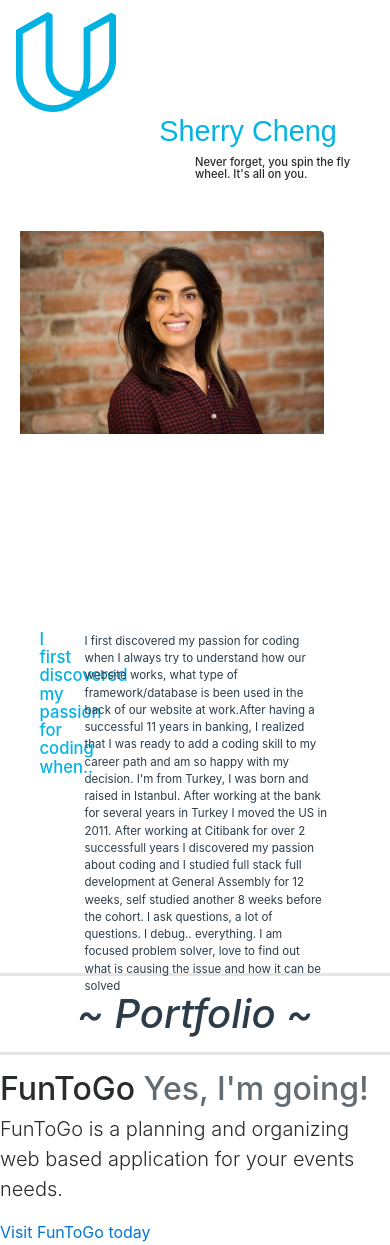
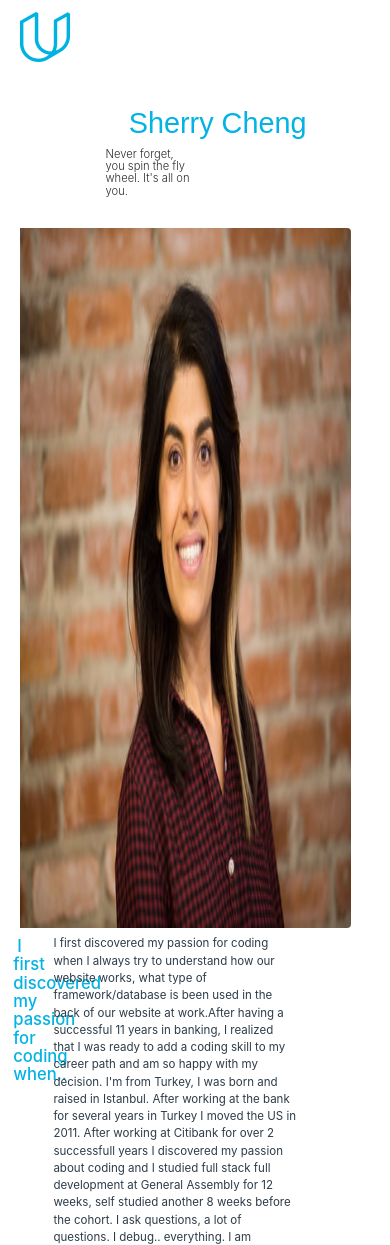
Before and after one commit to sgc88/udacity-P1, a plain HTML site: page second.html in a window 390 px wide. Shown: the top 1245 px of the page. Drawn offline with nearby package versions, Linux system fonts and the light colour scheme.

Commit message:
modified sections via CSS

```diff
--- a/second.html
+++ b/second.html
@@ -2,45 +2,46 @@
 <html lang="en">
   <head>
     <meta charset="utf-8">
-    <meta name="viewport" content="width=device-width, initial-scale=1, shrink-to-fit=no">
     <meta name="description" content="">
     <meta name="author" content="">
     <meta name="viewport" content="width=device-width, initial-scale=1.0">
     <title>Portfolio</title>
-    <link rel="stylesheet" href="style.css">
     <link rel="stylesheet" href="https://maxcdn.bootstrapcdn.com/bootstrap/4.0.0-beta.3/css/bootstrap.min.css">
     <link rel="stylesheet" href="https://maxcdn.bootstrapcdn.com/font-awesome/4.7.0/css/font-awesome.min.css">
-
+    <link rel="stylesheet" href="style.css">
   </head>
   <body>
   <header >
     <!-- Image and text -->
     <nav class="navbar navbar-light bg-light">
-      <a class="navbar-brand" href="#">
-        <img src="udacityLogo.png" width="100" height="100" class="d-inline-block align-top" alt="logo">
-      </a>
-      <!-- <div class="container cont2"> -->
+      <div class="contanier">
+        <a class="navbar-brand" href="#">
+          <img src="udacityLogo.png" width="100" height="100" class="d-inline-block align-top" alt="logo">
+        </a>
+      </div>
+      <div class="contanier">
         <h1 class="display-3" id="sherry">Sherry Cheng</h1>
-        <h4 class="cover-heading headwords" id="phrase" width=80 height=80>Never forget, you spin the fly wheel. It's all on you.</h4>
-        <hr>
+        <h4 class="display-3 cover-heading headwords" id="phrase" width=80 height=80>Never forget, you spin the fly wheel. It's all on you.</h4>
+      </div>
     </nav>
-
-</header>
-
-    <section class="section1">
+  </header>
+  <div class="section">
+    <div class="section1">
         <img src="option1.jpg" alt="sherry" class="rounded" >
-    </section>
-    <section class="section2">
+    </div>
+    <div class="section2">
       <div class="part part1">
         <h4>I first discovered my passion for coding when..</h4>
       </div>
       <div class="part part2">
         <p>
           I first discovered my passion for coding when I always try to understand how our website works, what type of framework/database is been used in the back of our website at work.After having a successful 11 years in banking, I realized that I was ready to add a coding skill to my career path and am so happy with my decision.
-          I'm from Turkey, I was born and raised in Istanbul. After working at the bank for several years in Turkey I moved the US in 2011. After working at Citibank for over 2 successfull years I discovered my passion about coding and I studied full stack full development at General Assembly for 12 weeks,  self studied  another 8 weeks before the cohort. I ask questions, a lot of questions. I debug.. everything. I am focused problem solver, love to find out what is causing the issue and how it can be solved
+          I'm from Turkey, I was born and raised in Istanbul. After working at the bank for several years in Turkey I moved the US in 2011. After working at Citibank for over 2 successfull years I discovered my passion about coding and I studied full stack full development at General Assembly for 12 weeks,  self studied  another 8 weeks before the cohort. I ask questions, a lot of questions. I debug.. everything. I am focused problem solver, love to find out what is causing the issue and how it can be solved.
         </p>
       </div>
-    </section>
+    </div>
+  </div>
+
   <!-- </main> -->
   <br>
       <hr class="featurette-divider">
--- a/style.css
+++ b/style.css
@@ -1,176 +1,231 @@
-
-#portfolio{
+#portfolio {
+  text-align: center;
+  color: #2d3c49;
+  font-style: oblique;
   text-align: center;
 }
-.icons{
-  text-align:center;
-  color:#02b3e4;
+
+.icons {
+  text-align: center;
+  color: #02b3e4;
 }
-.nav{
+
+.nav {
   border-bottom: solid 3px #7d97ad !important;
 }
-.display-3{
-  margin-left:40%;
+
+.navbar-brand {
+  margin-left: 2%;
 }
-#sherry{
-  font-family:sans-serif;
-  font-weight:lighter;
-  margin-left: 40%;
+
+.display-3 {
+  margin-left: 50%;
+  display: grid;
+}
+
+#sherry {
+  font-family: sans-serif;
+  font-weight: lighter;
+  margin-left: 63%;
   margin-right: 2%;
+  font-size: 2.8em;
+  width: 100%;
+
 }
-#phrase{
-  margin-left: 68%;
+
+#phrase {
+  margin-left: 45%;
   margin-right: 2%;
+  font-size: 1.2em;
+  display: grid;
 }
+
+.display-3 {
+    display: grid;
 }
-.cont1 img{
-  margin-right:80% !important;
-  margin-right:90%;
+
+.cont1 img {
+  margin-right: 80% !important;
+  margin-right: 90%;
   margin-top: auto;
 }
+
 .cont1 {
-  width:50%;
-  display:inline-block;
+  width: 50%;
+  display: inline-block;
   text-align: left;
 }
+
 .cont2 {
-  width:50%;
-  display:inline;
+  width: 50%;
+  display: inline;
   text-align: right !important;
 }
-.featurette-image{
-  border:solid 2px gray;
+
+.featurette-image {
+  border: solid 2px gray;
   border-radius: 3px;
 }
+
 hr{
     border: 0;
     border-top: 3px solid rgba(0,0,0,.1) !important;
 }
-.section1{
-  /* display:inline-block !important; */
-  width:33%;
-  height:300px;
-  /* display:inline-flex !important; */
+
+.section{
+  display: flex;
+  flex-direction: row;
+  width: 100%;
 
 }
-.section2{
-  width:66%;
+.section1 {
+  width: 33%;
   height:300px;
-  dipslay:inline-flex !important;
+  margin-bottom: 0;
 }
-.inner{
+
+.section2 {
+  width: 100%;
+  display: flex;
+  flex-direction: row;
+  height: 300px;
+}
+
+.inner {
   display: inline-flex !important;
   width: 100%;
   height: 300px;
 }
-section h4{
-    padding: 1%;
-    font-size: 1.3em;
-    color: #02b3e4;
-    width:10%;
-    height:300px;
+
+.part h4 {
+  padding: 4%;
+  font-size: 1.3em;
+  color: #02b3e4;
+  width: 40%;
+  height: 300px;
 }
-section p{
+
+.part p {
   text-align: left;
   color: #2d3c49;
-  width:90%;
-  height:300px;
+  width: 90%;
+  height: 300px;
   padding-left: 1%;
 }
-.section1 img{
-  width: 83%;
+
+.section1 img {
+  width: 100%;
   padding-left: 5%;
-  padding-bottom:50%;
+  margin-top: 3%;
 
 }
-.part{
-  display:inline-flex !important;
+
+.part {
+  display: flex;
+  flex-direction: row;
+  width: 50%;
+
 }
-.part2{
+
+.part2 {
   width: 70%;
   height: 300px;
-  display: inline-flex !important;
+  margin-top:2%;
 }
-.part1{
+
+.part1 {
   width: 10%;
   height: 300px;
-  margin-left: 1%;
+  margin-left: 3%;
+  margin-top:2%;
 }
-#portfolio{
-  color:#2d3c49;
-  font-style: oblique;
-  text-align: center;
+
+#bottom_Sherry, #resume {
+  color: #02b3e4;
 }
-#bottom_Sherry, #resume{
-  color:#02b3e4;
+
+.contanier {
+  width: 50%;
+  height: 100px;
 }
 
 
+
 @media screen and (max-width:550px){
-  .section1{
+  .section1 {
     width: 100% !important;
     height: fit-content;
     display: block;
 
   }
-  section{
-    display:block;
-    width:100%;
 
+  .section {
+    display: block;
+    width: 100%;
   }
-  #portfolio{
-    text-align: center;
-  }
-  footer{
-    text-align: center;
-  }
-  .icons{
+
+  #portfolio {
     text-align: center;
   }
 
-  .section img{
-    width:90% !important;
-  }
-  #sherry{
-    font-size: 1.8em;
-    color:#02b3e4;
-  }
-  .part2 p{
-    font-size:0.9em;
-    width:90%;
-  }
-  .section{
-    width:100%;
-    display:block;
-  }
-  .section2{
-    width:100%;
-    font-size:0.8em;
-    color:#2d3c49;
-    height:inherit;
+  footer {
     text-align: center;
   }
-  #phrase{
+
+  .icons {
+    text-align: center;
+  }
+
+  .section img {
+    width: 90% !important;
+  }
+
+  #sherry {
+    font-size: 1.8em;
+    color: #02b3e4;
+  }
+
+  .part2 p {
+    font-size: 0.9em;
+    width: 90%;
+  }
+
+  .section {
+    width: 100%;
+    display: block;
+  }
+
+  .section2 {
+    width: 100%;
+    font-size: 0.8em;
+    color: #2d3c49;
+    height: inherit;
+    text-align: center;
+  }
+
+  #phrase {
     margin-left: 50%;
     margin-right: 1%;
     font-size: 0.7rem;
     width: 50% !important;
   }
-  .d-inline-block img{
 
-element.style {
+  .d-inline-block img {
     width: 50px;
     height: 50px;
   }
-  .rounded{
+
+  .rounded {
     height: 700px;
     width: 100%;
     margin-top: 20%;
   }
-  .part1, .part2{
-    display:block;
+
+  .part1, .part2 {
+    display: block;
   }
-  .d-inline-block{
+
+  .d-inline-block {
     display: inline-block!important;
     width: 50px;
     height: 50px;
```
